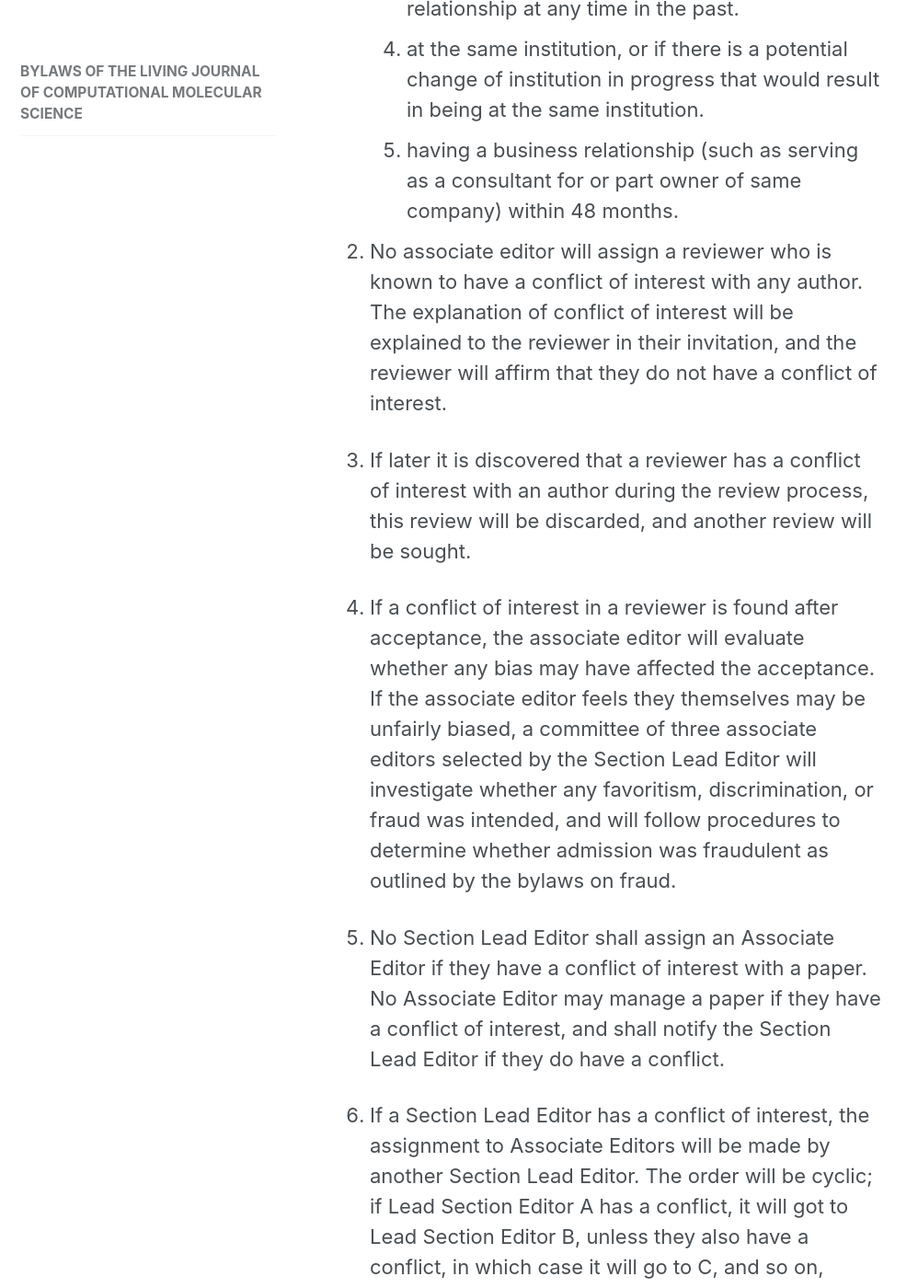
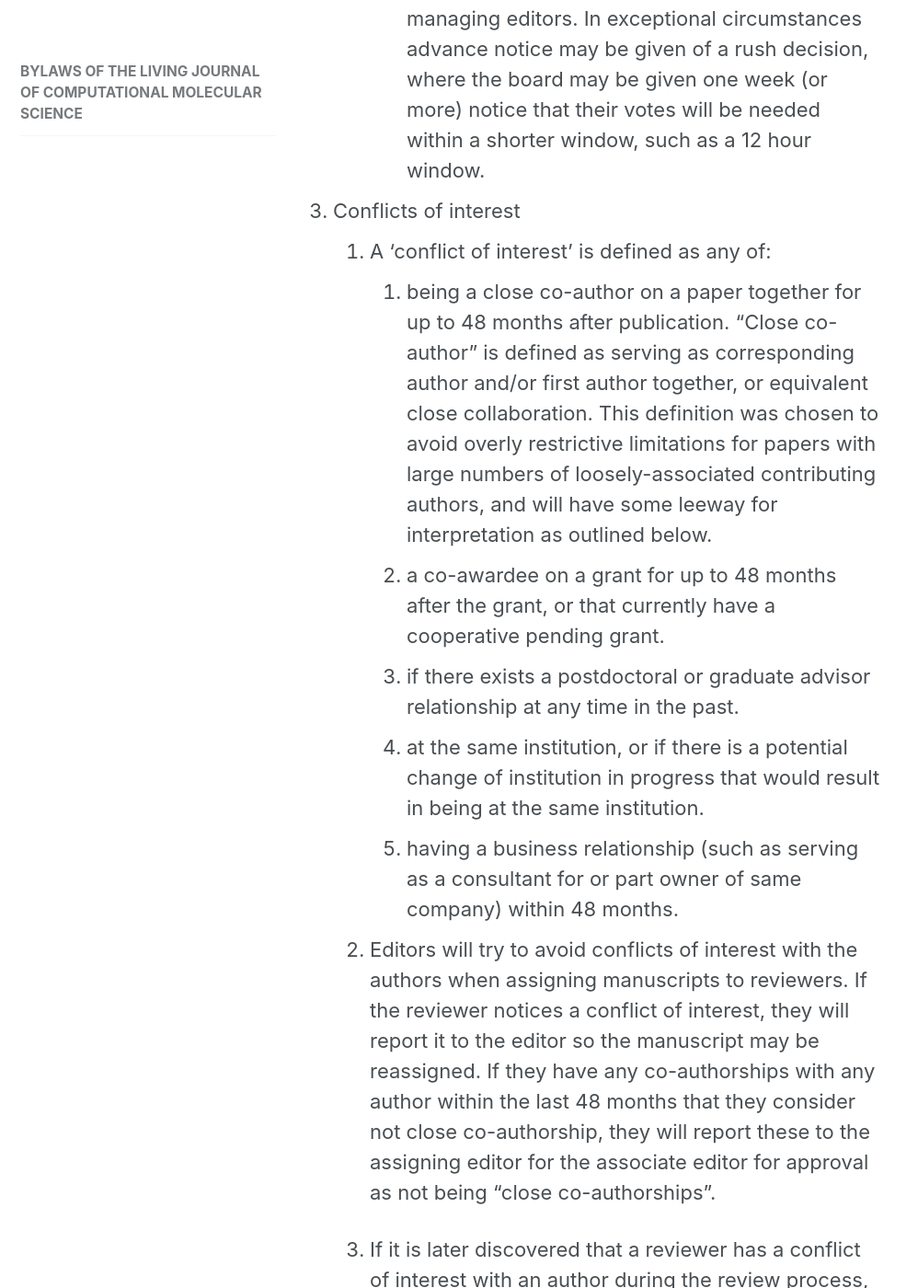
Before and after one commit to livecomsjournal/livecomsjournal.github.io, a Jekyll site: the page built from _editorial_policies/01_bylaws.md, in a window 1280 px wide and 1400 px high, scrolled down 3922 px. Shown: the whole window at 92% size, without its empty margins (0-998 px from the left). Built offline with Jekyll 4.4.1, drawn with Linux system fonts in a browser that asks for light colours; some of the changed text lies outside the part shown.

Commit message:
Updated bylaws to respond to comments.

```diff
--- a/_editorial_policies/01_bylaws.md
+++ b/_editorial_policies/01_bylaws.md
@@ -23,7 +23,7 @@
 
 1. Editorial Board
 
-   The editorial board shall consist of three Managing Editors, a Section Lead
+   The Editorial Board shall consist of three Managing Editors, a Section Lead
    Editor for each type of document published in LiveCoMS, any number of
    Associate Editors, and a Recording Secretary. Section Lead Editors may be
    either Managing Editors or Associate Editors.
@@ -43,57 +43,67 @@
           these reviews, and make recommendations to the Section Lead
           Editors about acceptance, rejection, or requests for revision.
        1. The Recording Secretary will coordinate and maintain confidentiality of
-          votes of the editorial board and record minutes of meetings of the editorial board.
+          votes of the Editorial Board and record minutes of meetings of the Editorial Board.
 
    1. Selection process
-       1. Members of the editorial board will be elected as needed by a two-thirds vote of the editorial board.
-         1. Managing editors and section lead editors will be selected by a two-thirds vote of the
-            entire editorial board by the other current members of the editorial board when there is a
+       1. Members of the Editorial Board will be elected by a two-thirds vote of the Editorial Board.
+         1. Managing editors and section lead editors will be elected by a two-thirds vote of the
+            entire Editorial Board by the other current members of the Editorial Board when there is a
             vacancy in either capacity.
-         1. Associate editors will be selected based on:
+         1. Associate editors will be elected based on:
             1. Demonstrated scholarly expertise in computational molecular science, broadly defined.
             1. Stated commitment to contribute to decision making and maintenance of LiveCoMS.
-            1. Candidates will be favored who have shown excellence in reviewing for LiveCoMS, based on independent evaluations
-of the members of the editorial board, and who have a history of contributing manuscripts to LiveCoMS.
+            1. Candidates will be favored who have shown excellence in reviewing for LiveCoMS,
+	    based on independent evaluations
+	    of the members of the Editorial Board, and who have a history of contributing manuscripts to LiveCoMS.
             1. Diversity in career background, geographical perspectives, life experiences, and any other factors that are seen as beneficial to represent the broader community, provide fairness in decisions, and include a range of viewpoints.
-	    1. All members on the Editorial Board shall be selected in a fair, impartial, and confidential process without regard to race, nationality, religion, gender or gender identity, sexual orientation, or familial status.
-         1. Managing editors will be selected based on:
+	    1. All members on the Editorial Board shall be elected in a fair, impartial, and confidential process without regard to race, nationality, religion, gender or gender identity, sexual orientation, or familial status.
+         1. Managing editors will be elected based on:
             1. all criteria outlined for associate editors, plus demonstrated excellence serving as an associate editor.
 	 1. The Recording Secretary will be nominated by the Managing editors from among the associate editors.
    1. Appointments Terms
-      1. Appointment for all managing editor positions and section lead positions are for four years (from the
-         time of adoption of the bylaws), and for associate editor positions are for three years,
-	 which may be extended for an unlimited number of terms by a vote of two/thirds of the remaining
-         editorial board.
+      1. Appointment for all positions are for three years, which may be extended for an unlimited
+	 number of terms by a vote of two/thirds of the remaining Editorial Board. If the terms of more
+         than one third of the Editorial Board end at the same time, all may remain in their positions for
+         long enough for additional editors be appointed, or one month, which ever comes first.
+      2. At the time the bylaws are adopted, the three managing editorial terms will be for two, three, and four years,
+         determined by mutual agreement or random chance if no agreement is reached.
+   1. Voting
+      1. All votes described in the bylaws are tallied based on the fraction
+         of the Editorial Board responding within one week written notice
+         via e-mail or other voting mechanism approved by the managing
+         editors. In exceptional circumstances advance notice may be given
+         of a rush decision, where the board may be given one week (or more)
+         notice that their votes will be needed within a shorter window,
+         such as a 12 hour window.
 
 1. Conflicts of interest
    1. A 'conflict of interest' is defined as any of:
-      1. being a co-author on a paper together for up to 48 months after publication
+      1. being a close co-author on a paper together for up to 48 months after publication. "Close co-author" is defined as serving as corresponding author and/or first author together, or equivalent close collaboration.  This definition was chosen to avoid overly restrictive limitations for papers with large numbers of loosely-associated contributing authors, and will have some leeway for interpretation as outlined below.
       1. a co-awardee on a grant for up to 48 months after the grant, or that currently have a cooperative pending grant.
       1. if there exists a postdoctoral or graduate advisor relationship at any time in the past.
       1. at the same institution, or if there is a potential change of institution in progress that would result in being at the same institution.
       1. having a business relationship (such as serving as a consultant for or part owner of same company) within 48 months.
 
-   1. No associate editor will assign a reviewer who is known to have a conflict of interest with any author.  The explanation of conflict of interest will be explained to the reviewer in their invitation, and the reviewer will affirm that they do not have a conflict of interest.
+   1. Editors will try to avoid conflicts of interest with the authors when assigning manuscripts to reviewers.  If the reviewer notices a conflict of interest, they will report it to the editor so the manuscript may be reassigned. If they have any co-authorships with any author within the last 48 months that they consider not close co-authorship, they will report these to the assigning editor for the associate editor for approval as not being "close co-authorships".
 
-   1. If later it is discovered that a reviewer has a conflict of interest with an author during the review process, this review will be discarded, and another review will be sought.
+   1. If it is later discovered that a reviewer has a conflict of interest with an author during the review process, this review will be discarded, and another review will be sought.
 
-   1. If a conflict of interest in a reviewer is found after acceptance, the associate editor will evaluate whether any bias may have affected the acceptance. If the associate editor feels they themselves may be unfairly biased, a committee of three associate editors selected by the Section Lead Editor will investigate whether any favoritism, discrimination, or fraud was intended, and will follow procedures to determine whether admission was fraudulent as outlined by the bylaws on fraud.
+   1. If a conflict of interest in a reviewer is found after acceptance, the associate editor will evaluate whether any bias may have unduly affected the acceptance. If the associate editor feels they themselves may be unfairly biased, a committee of three associate editors selected by the Section Lead Editor will investigate whether any favoritism, discrimination, or fraud was intended in the review, and will follow procedures to determine whether acceptance was fraudulent as outlined by the bylaws on fraud.
 
-   1. No Section Lead Editor shall assign an Associate Editor if they
-have a conflict of interest with a paper. No Associate Editor may
-manage a paper if they have a conflict of interest, and shall notify
-the Section Lead Editor if they do have a conflict.
+   1. Parallel policies hold in the case of the section lead editor assigning an associate editor a paper.
+      1. Section lead editors will try to not assign given conflicts of interest, and associate editors will notify section lead editors if they are assigned a manuscript with which they have a conflict of interest.
+      1. Co-authorships that are not considered close will be reported to the section lead editors.
+      1. If conflicts of interest with the associate editor are later discovered, the manuscript will be assigned by he section lead editor to another associate editor, who will evaluate whether new reviewers should be invited.
+      1. If a conflict of interest is found after acceptance, the section lead editor will evaluate whether bias may have unduly affected the acceptance. If so, a similar committee of three associate editors will investigate if the acceptance was fraudulent.
 
-   1. If a Section Lead Editor has a conflict of interest, the
+   1. If a Section Lead Editor has a conflict of interest with a manuscript, the
 assignment to Associate Editors will be made by another Section Lead
-Editor.  The order will be cyclic; if Lead Section Editor A has a
-conflict, it will got to Lead Section Editor B, unless they also have
-a conflict, in which case it will go to C, and so on, returning to A
-when the sections are exhausted. In the case that all of the lead
-editors have conflicts, the Managing Editors will jointly pick an
-Associate Editor who will then assign another Associate Editor to
-manage the manuscript.
+Editor.  The order of reassignment will be cyclic; if Lead Section Editor 1 has a
+conflict, it will got to Lead Section Editor 2, unless they also have
+a conflict, in which case it will go to 3, and so on, returning to 1
+when the sections are exhausted. In the case that all of the section lead
+editors have conflicts, the Managing Editors will select an associate editor to assign an associate editor.
       1. Comparison of Molecular Simulation Package Editor
       1. Tutorials Editor
       1. Best Practices Editor
@@ -108,14 +118,19 @@
        1. 'Plagiarism' is defined as including any clearly recognizable
 amount of text from a previous publication without attribution.
 
-       1. 'Fraud' is defined as any false representation of the circumstances of the paper or the data contained in the paper. It could include fraudulent data, or fraudulent reviews.
+       1. 'Fraud' is defined as any false representation of the circumstances of the paper or the data contained in the paper. It could include fraudulent data, or fraudulently obtained reviews (through collusion with a reviewer or editor).
 
     1. If there is a suspicion or accusation of fraud or plagiarism, a
-       committee of three members of the editorial board will be chosen by
-       the managing editors to investigate.  If this committee votes
-       unanimously that fraud or plagiarism occurred, then the paper will
-       be removed from the journal, and the author will not be allowed to
-       submit to LiveCoMS for three years.
+       committee of three members of the Editorial Board will be
+       chosen by the managing editors to investigate.
+
+    1. If this committee decides unanimously that fraud or plagiarism
+       occurred, then the paper will be removed from the journal, and
+       the author will not be allowed to submit to LiveCoMS for at
+       least three years, and must petition to the board to be allowed
+       to resubmit, which must be approved by a two-thirds vote. The
+       managing editors may notify the authors' institution of the finding
+       of fraud or plagiarism, along with evidence used to reach that finding.
 
 1. Review Process
 
@@ -126,10 +141,11 @@
 
     2. Section Lead Editors make the final decision about reviews in
        consultation with the associate editor assigned to the
-       paper. In case of an appeal on the decision, the Section Lead
+       paper. In some cases, authors may appeal an editorial decision,
+       but initiating an appeal requires the consent of all authors.
+       In case of an appeal on the decision, the Section Lead
        Editor will select another associate editor to review all
-       materials associated with the decision. All authors must agree
-       to appeal the decision. If the second editor is in agreement
+       materials associated with the decision. If the second editor is in agreement
        with the first editor, the decision will stand and cannot be
        additionally appealed.  If the second editor disagrees with the
        first decision, a third editor will be selected by the Section
@@ -138,11 +154,5 @@
 
 1. Amendments
 
-   These bylaws may be amended by two thirds of the vote of the entire
-   Editorial Board.  Votes will be are tallied based on the fraction
-   of the editorial board responding within one week written notice
-   via e-mail or other voting mechanism approved by the managing
-   editors. In exceptional circumstances advance notice may be given
-   of a rush decision, where the board may be given one week (or more)
-   notice that their votes will be needed within a shorter window,
-   such as a 12 hour window.
+   These bylaws may be amended by two-thirds of the vote of the entire
+   Editorial Board.
```
